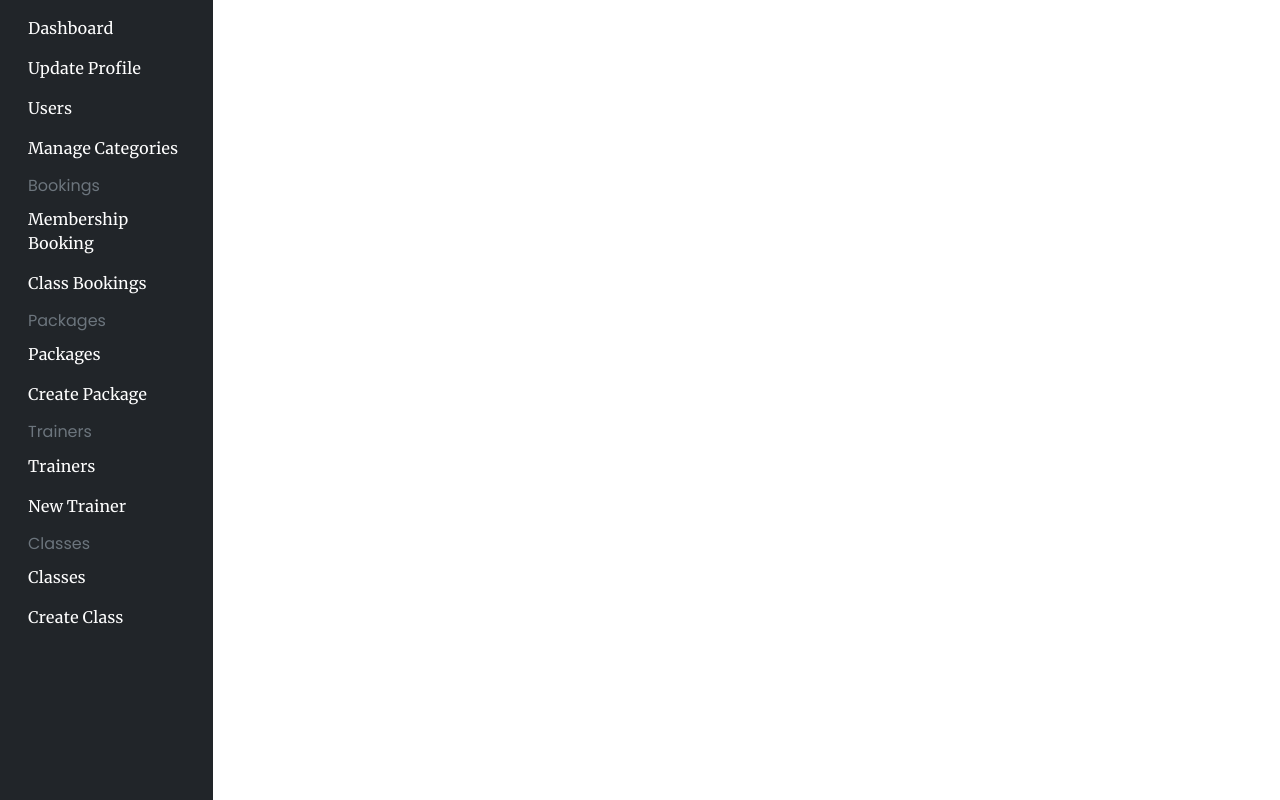
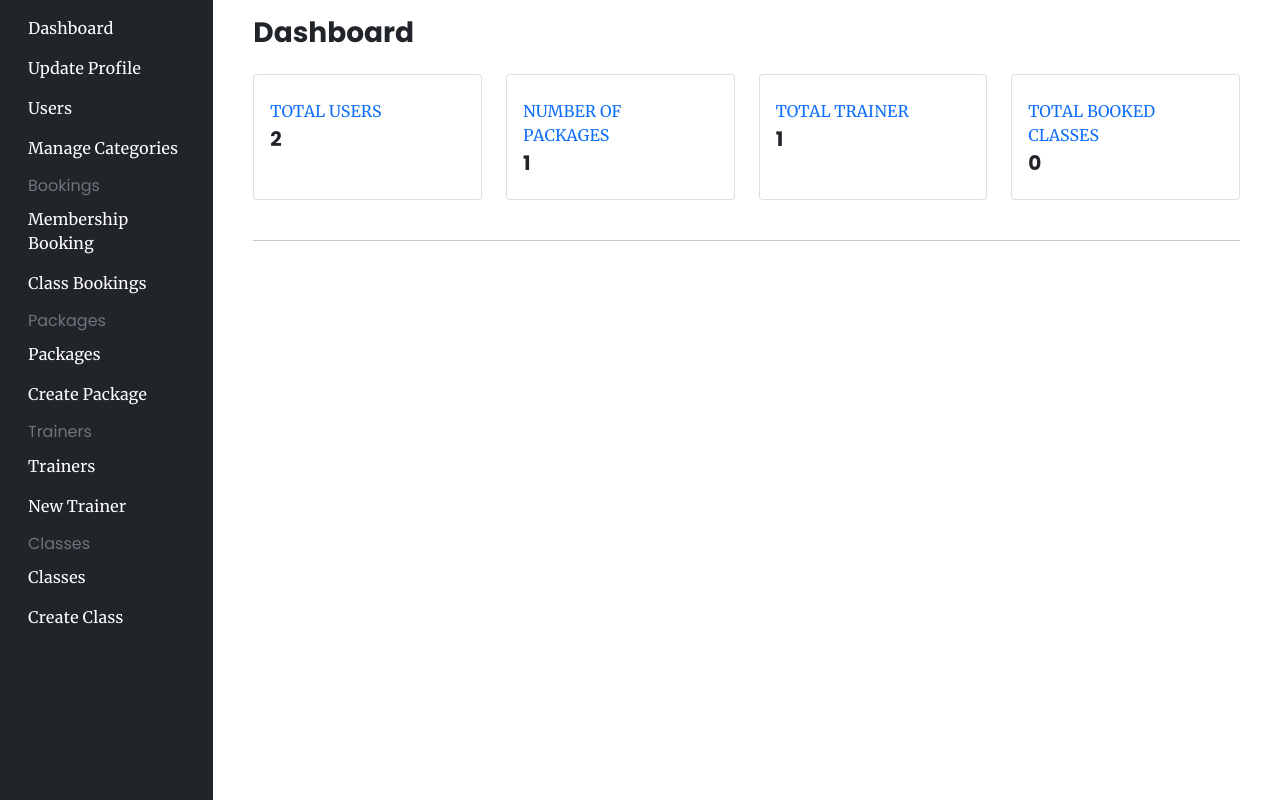
Before and after one commit to somtodev/fitness-first-gym, a Flask app: page /admin/dashboard in a window 1280 px wide. Shown: the part 74-874 px from the top of the page. Run offline with Flask 3, Linux system fonts and the light colour scheme; a user stored in the database is signed in; some libraries are stand-ins or nearby versions.

Commit message:
Update: Admin Dashboard & Deployment Phase

```diff
--- a/app/admin_views.py
+++ b/app/admin_views.py
@@ -6,8 +6,8 @@ from flask_login import login_required, current_user
 from sqlalchemy import inspect, text
 
 
+from app.models import User, Class, Trainer, MembershipBooking, ClassBooking, Membership
 from app.models.Package import Package, Category, PackageType
-from app.models import User, Class, Trainer
 
 def authorize_request(view_func):
    @wraps(view_func)
@@ -48,7 +48,14 @@ def membership_validator(view_func):
 def admin_dashboard():
    if not current_user.isAdmin:
       return redirect('/')
-   return render_template('pages/admin/dashboard.html')
+
+   return render_template('pages/admin/dashboard.html' , data= dict(
+      users = len(User.query.all()),
+      packages = len(Package.query.all()),
+      b_mem = len(MembershipBooking.query.all()),
+      b_class = len(ClassBooking.query.all()),
+      trainers = len(Trainer.query.all())
+   ))
 
 
 
--- a/app/templates/pages/admin/dashboard.html
+++ b/app/templates/pages/admin/dashboard.html
@@ -1,5 +1,95 @@
 {% extends "components/admin_base.html" %} {% block head %}
 <title>Fitness First Gym | Admin Dashboard</title>
 {% endblock %} {% block content %}
+<main class="container">
 
+        <!-- Page Heading -->
+        <div class="d-sm-flex align-items-center justify-content-between mb-4">
+            <h1 class="h3 mb-0 text-gray-800">Dashboard</h1>
+        </div>
+
+        <!-- Content Row -->
+        <div class="row">
+
+            <!-- Total Users Card  -->
+            <div class="col-xl-3 col-md-6 mb-4">
+                <div class="card  rounded rounded-4 h-100 py-2">
+                    <div class="card-body">
+                        <div class="row no-gutters align-items-center">
+                            <div class="col mr-2">
+                                <div class="font-weight-bold text text-uppercase mb-1 text-primary">
+                                    Total Users</div>
+                                <div class="h5 mb-0 font-weight-bold text-gray-800">{{data.get('users')}}</div>
+                            </div>
+                            <div class="col-auto">
+                                <i class="fas fa-calendar fa-2x text-gray-300"></i>
+                            </div>
+                        </div>
+                    </div>
+                </div>
+            </div>
+
+            <!-- Total Packages Card  -->
+            <div class="col-xl-3 col-md-6 mb-4">
+                <div class="card  rounded rounded-4 h-100 py-2">
+                    <div class="card-body">
+                        <div class="row no-gutters align-items-center">
+                            <div class="col mr-2">
+                                <div class="font-weight-bold text text-uppercase mb-1 text-primary">
+                                    Number Of Packages</div>
+                                <div class="h5 mb-0 font-weight-bold text-gray-800">{{data.get('packages')}}</div>
+                            </div>
+                            <div class="col-auto">
+                                <i class="fas fa-calendar fa-2x text-gray-300"></i>
+                            </div>
+                        </div>
+                    </div>
+                </div>
+            </div>
+
+            <!-- Total Trainers Card  -->
+            <div class="col-xl-3 col-md-6 mb-4">
+                <div class="card  rounded rounded-4 h-100 py-2">
+                    <div class="card-body">
+                        <div class="row no-gutters align-items-center">
+                            <div class="col mr-2">
+                                <div class="font-weight-bold text text-uppercase mb-1 text-primary">
+                                    Total Trainer</div>
+                                <div class="h5 mb-0 font-weight-bold text-gray-800">{{data.get('trainers')}}</div>
+                            </div>
+                            <div class="col-auto">
+                                <i class="fas fa-calendar fa-2x text-gray-300"></i>
+                            </div>
+                        </div>
+                    </div>
+                </div>
+            </div>
+
+            <!-- Total Booked Classes Card  -->
+            <div class="col-xl-3 col-md-6 mb-4">
+                <div class="card  rounded rounded-4 h-100 py-2">
+                    <div class="card-body">
+                        <div class="row no-gutters align-items-center">
+                            <div class="col mr-2">
+                                <div class="font-weight-bold text text-uppercase mb-1 text-primary">
+                                    Total Booked Classes</div>
+                                <div class="h5 mb-0 font-weight-bold text-gray-800">{{data.get('b_class')}}</div>
+                            </div>
+                            <div class="col-auto">
+                                <i class="fas fa-calendar fa-2x text-gray-300"></i>
+                            </div>
+                        </div>
+                    </div>
+                </div>
+            </div>
+
+        </div>
+
+
+        <hr />
+
+
+
+
+</main>
 {% endblock %}
--- a/app/templates/pages/user/classes.html
+++ b/app/templates/pages/user/classes.html
@@ -45,7 +45,8 @@
             card-deck
         "
     >
-        {% if classes %} {% for class in classes %}
+        {% if classes %}
+        {% for class in classes %}
         <div class="col gy-3">
             <div class="card h-100">
                 <!-- <img src="..." class="card-img-top" alt="..." /> -->
```
Also changed, not shown: instance/database.sqlite.
